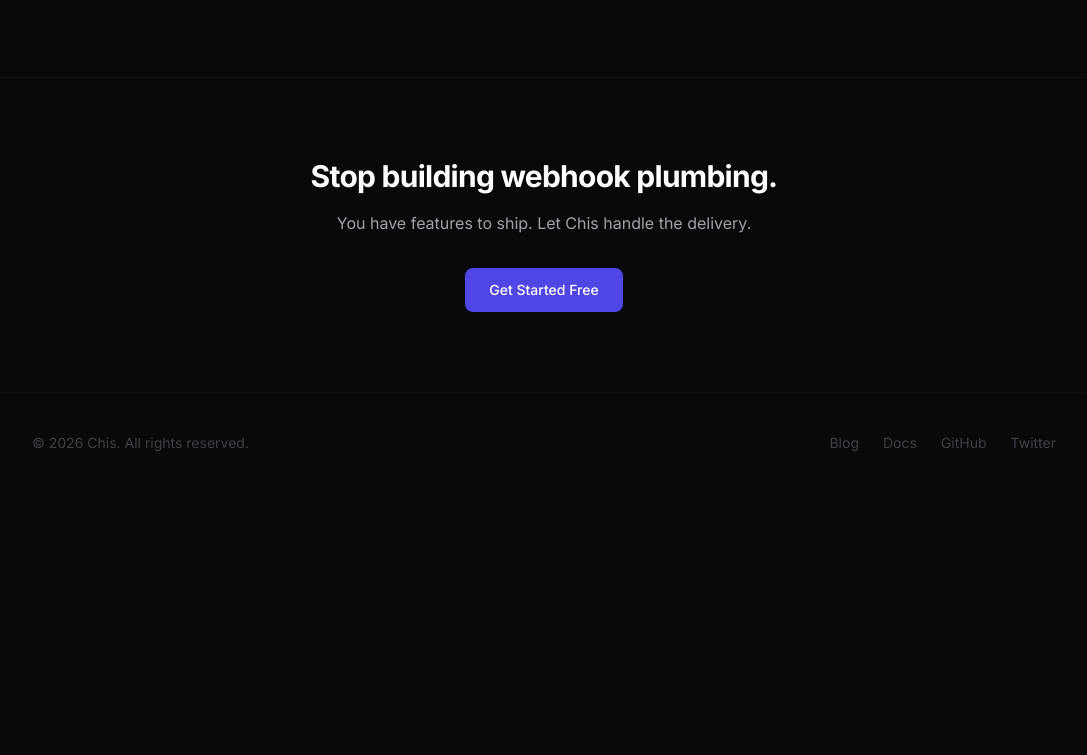
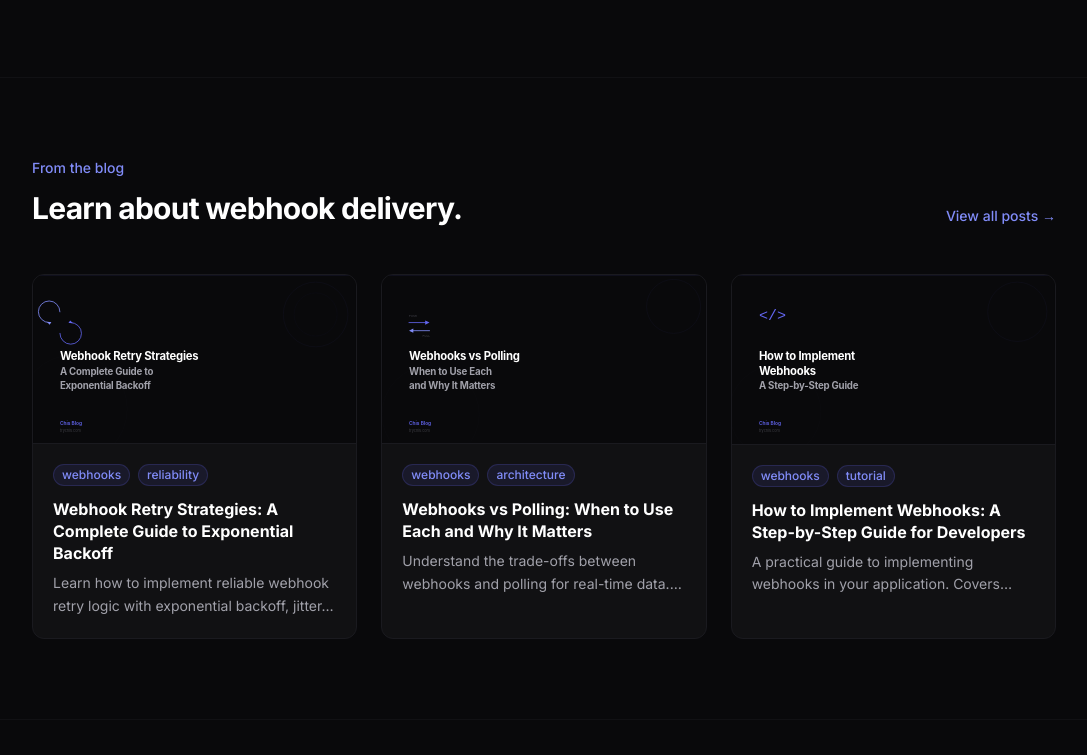
Before and after one commit to bilalabdelkadir/chis, an Astro site in the folder marketing/: page / in a window 1280 px wide. Shown: the part 2445-3200 px from the top of the page, without its empty margins (96-1183 px from the left). Before the commit the page ends 2938 px from the top, so only its background shows below. Built offline with nearby package versions, Linux system fonts and the light colour scheme; Astro itself is replaced by a stand-in of ours.

Commit message:
Add SVG images and update blog metadata for new posts
- Added SVG images for the following blog posts:
  - Building a Multi-Tenant Webhook System
  - Event-Driven Architecture with Webhooks
  - How to Implement Webhooks
  - Webhook Monitoring and Observability
  - Webhook Retry Strategies
  - Webhook Security Best Practices
  - How to Test Webhooks Locally
  - Webhooks vs Polling

- Updated metadata in corresponding MDX files to include `ogImage` for each post.
- Enhanced blog index page to display latest posts with images.

```diff
--- a/marketing/src/content/blog/building-multi-tenant-webhook-system.mdx
+++ b/marketing/src/content/blog/building-multi-tenant-webhook-system.mdx
@@ -5,6 +5,7 @@ publishedDate: "2026-01-16"
 author: "Chis Team"
 tags: ["architecture", "webhooks", "multi-tenant"]
 keywords: ["multi-tenant webhooks", "webhook SaaS architecture", "webhook infrastructure", "webhook system design", "webhook queue architecture", "webhook service"]
+ogImage: "/blog/building-multi-tenant-webhook-system.svg"
 featured: false
 draft: false
 ---
--- a/marketing/src/content/blog/event-driven-architecture-webhooks.mdx
+++ b/marketing/src/content/blog/event-driven-architecture-webhooks.mdx
@@ -5,6 +5,7 @@ publishedDate: "2026-01-20"
 author: "Chis Team"
 tags: ["architecture", "webhooks", "events"]
 keywords: ["event driven architecture", "webhooks event driven", "event driven API", "webhook event system", "event schema design", "loosely coupled architecture"]
+ogImage: "/blog/event-driven-architecture-webhooks.svg"
 featured: false
 draft: false
 ---
--- a/marketing/src/content/blog/how-to-implement-webhooks.mdx
+++ b/marketing/src/content/blog/how-to-implement-webhooks.mdx
@@ -5,6 +5,7 @@ publishedDate: "2026-01-26"
 author: "Chis Team"
 tags: ["webhooks", "tutorial", "implementation"]
 keywords: ["how to implement webhooks", "webhook implementation", "webhook tutorial", "send webhooks", "receive webhooks", "webhook guide"]
+ogImage: "/blog/how-to-implement-webhooks.svg"
 featured: false
 draft: false
 ---
--- a/marketing/src/content/blog/webhook-monitoring-and-observability.mdx
+++ b/marketing/src/content/blog/webhook-monitoring-and-observability.mdx
@@ -5,6 +5,7 @@ publishedDate: "2026-01-22"
 author: "Chis Team"
 tags: ["webhooks", "monitoring", "observability"]
 keywords: ["webhook monitoring", "webhook observability", "webhook debugging", "webhook delivery logs", "webhook dashboard", "webhook alerting"]
+ogImage: "/blog/webhook-monitoring-and-observability.svg"
 featured: false
 draft: false
 ---
--- a/marketing/src/content/blog/webhook-retry-strategies.mdx
+++ b/marketing/src/content/blog/webhook-retry-strategies.mdx
@@ -5,6 +5,7 @@ publishedDate: "2026-01-30"
 author: "Chis Team"
 tags: ["webhooks", "reliability", "retries"]
 keywords: ["webhook retry strategy", "exponential backoff", "webhook retry logic", "webhook backoff", "dead letter queue", "webhook reliability"]
+ogImage: "/blog/webhook-retry-strategies.svg"
 featured: true
 draft: false
 ---
--- a/marketing/src/content/blog/webhook-security-best-practices.mdx
+++ b/marketing/src/content/blog/webhook-security-best-practices.mdx
@@ -5,6 +5,7 @@ publishedDate: "2026-01-24"
 author: "Chis Team"
 tags: ["webhooks", "security", "HMAC"]
 keywords: ["webhook security", "webhook signature verification", "HMAC webhook", "webhook HMAC-SHA256", "secure webhook endpoint", "webhook authentication"]
+ogImage: "/blog/webhook-security-best-practices.svg"
 featured: false
 draft: false
 ---
--- a/marketing/src/content/blog/webhook-testing-guide.mdx
+++ b/marketing/src/content/blog/webhook-testing-guide.mdx
@@ -5,6 +5,7 @@ publishedDate: "2026-01-18"
 author: "Chis Team"
 tags: ["webhooks", "testing", "development"]
 keywords: ["webhook testing", "test webhooks locally", "webhook testing tools", "ngrok webhooks", "webhook development", "debug webhooks"]
+ogImage: "/blog/webhook-testing-guide.svg"
 featured: false
 draft: false
 ---
--- a/marketing/src/content/blog/webhooks-vs-polling.mdx
+++ b/marketing/src/content/blog/webhooks-vs-polling.mdx
@@ -5,6 +5,7 @@ publishedDate: "2026-01-28"
 author: "Chis Team"
 tags: ["webhooks", "architecture", "API design"]
 keywords: ["webhooks vs polling", "push vs pull API", "webhook advantages", "when to use webhooks", "API polling", "real-time data"]
+ogImage: "/blog/webhooks-vs-polling.svg"
 featured: true
 draft: false
 ---
--- a/marketing/src/pages/blog/index.astro
+++ b/marketing/src/pages/blog/index.astro
@@ -40,7 +40,13 @@ const blogJsonLd = {
 			<div class="space-y-8">
 				{posts.map((post) => (
 					<article class="group">
-						<a href={`/blog/${post.id}`} class="block rounded-xl border border-surface-800 bg-surface-900 p-6 hover:border-surface-700 transition-colors">
+						<a href={`/blog/${post.id}`} class="block rounded-xl border border-surface-800 bg-surface-900 overflow-hidden hover:border-surface-700 transition-colors">
+							{post.data.ogImage && (
+								<div class="aspect-[1200/630] overflow-hidden border-b border-surface-800">
+									<img src={post.data.ogImage} alt={post.data.title} class="w-full h-full object-cover" loading="lazy" />
+								</div>
+							)}
+							<div class="p-6">
 							<div class="flex flex-wrap gap-2 mb-3">
 								{post.data.tags.slice(0, 3).map((tag) => (
 									<span class="px-2 py-0.5 text-xs font-medium text-brand-400 bg-brand-500/10 border border-brand-500/20 rounded-full">
@@ -61,6 +67,7 @@ const blogJsonLd = {
 									{new Date(post.data.publishedDate).toLocaleDateString('en-US', { year: 'numeric', month: 'short', day: 'numeric' })}
 								</time>
 							</div>
+							</div>
 						</a>
 					</article>
 				))}
--- a/marketing/src/pages/index.astro
+++ b/marketing/src/pages/index.astro
@@ -2,6 +2,11 @@
 import Layout from '../layouts/main.astro';
 import Nav from '../components/Nav.astro';
 import Footer from '../components/Footer.astro';
+import { getCollection } from 'astro:content';
+
+const latestPosts = (await getCollection('blog', ({ data }) => !data.draft))
+	.sort((a, b) => new Date(b.data.publishedDate).valueOf() - new Date(a.data.publishedDate).valueOf())
+	.slice(0, 3);
 ---
 
 <Layout
@@ -180,6 +185,54 @@ import Footer from '../components/Footer.astro';
 			</div>
 		</section>
 
+		<!-- Blog -->
+		<section class="py-20 px-6 border-t border-surface-800/50">
+			<div class="max-w-5xl mx-auto">
+				<div class="flex items-end justify-between mb-12">
+					<div class="max-w-2xl">
+						<p class="text-sm font-medium text-brand-400 mb-3">From the blog</p>
+						<h2 class="text-3xl font-bold text-white tracking-tight">Learn about webhook delivery.</h2>
+					</div>
+					<a href="/blog" class="hidden sm:inline-flex items-center text-sm font-medium text-brand-400 hover:text-brand-200 transition-colors">
+						View all posts &rarr;
+					</a>
+				</div>
+
+				<div class="grid sm:grid-cols-3 gap-6">
+					{latestPosts.map((post) => (
+						<a href={`/blog/${post.id}`} class="group block rounded-xl border border-surface-800 bg-surface-900 overflow-hidden hover:border-surface-700 transition-colors">
+							{post.data.ogImage && (
+								<div class="aspect-[1200/630] overflow-hidden border-b border-surface-800">
+									<img src={post.data.ogImage} alt={post.data.title} class="w-full h-full object-cover" loading="lazy" />
+								</div>
+							)}
+							<div class="p-5">
+								<div class="flex flex-wrap gap-2 mb-3">
+									{post.data.tags.slice(0, 2).map((tag) => (
+										<span class="px-2 py-0.5 text-xs font-medium text-brand-400 bg-brand-500/10 border border-brand-500/20 rounded-full">
+											{tag}
+										</span>
+									))}
+								</div>
+								<h3 class="text-base font-bold text-white group-hover:text-brand-400 transition-colors leading-snug">
+									{post.data.title}
+								</h3>
+								<p class="mt-2 text-sm text-surface-400 leading-relaxed line-clamp-2">
+									{post.data.description}
+								</p>
+							</div>
+						</a>
+					))}
+				</div>
+
+				<div class="mt-8 text-center sm:hidden">
+					<a href="/blog" class="text-sm font-medium text-brand-400 hover:text-brand-200 transition-colors">
+						View all posts &rarr;
+					</a>
+				</div>
+			</div>
+		</section>
+
 		<!-- Final CTA -->
 		<section class="py-20 px-6 border-t border-surface-800/50">
 			<div class="max-w-2xl mx-auto text-center">
```
Also changed, not shown: marketing/public/blog/building-multi-tenant-webhook-system.svg (added), marketing/public/blog/event-driven-architecture-webhooks.svg (added), marketing/public/blog/how-to-implement-webhooks.svg (added), marketing/public/blog/webhook-monitoring-and-observability.svg (added), marketing/public/blog/webhook-retry-strategies.svg (added), marketing/public/blog/webhook-security-best-practices.svg (added), marketing/public/blog/webhook-testing-guide.svg (added), marketing/public/blog/webhooks-vs-polling.svg (added).
